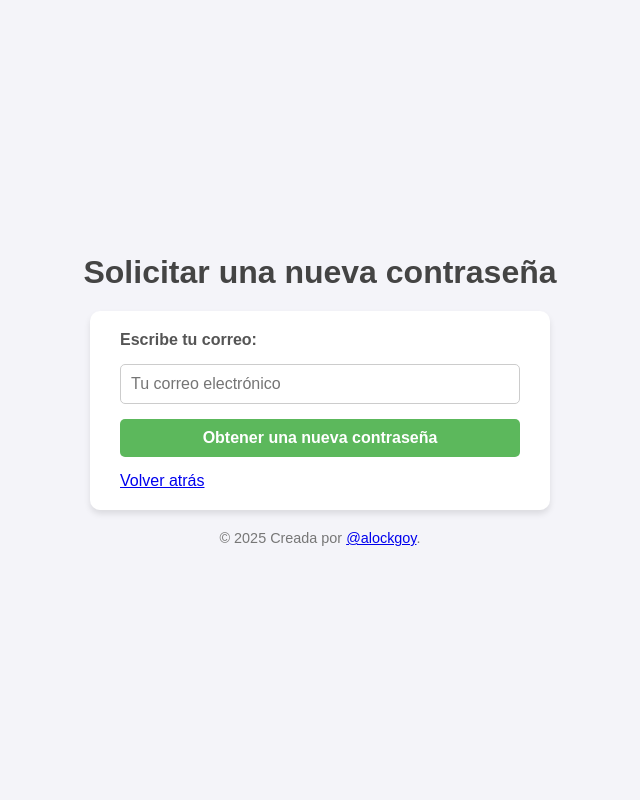
After one commit to alockgoy/juegospendientes, a PHP site: page /html/claveOlvidada.html in a window 1280 px wide. The commit adds this page. Shown: the whole page, without its empty margins (320-960 px from the left). Run offline with PHP 8.4, Linux system fonts and the light colour scheme.

Commit message:
Recuperar contraseña
Ahora se puede solicitar la recuperación de la contraseña, la cual llega mediante un correo electrónico al usuario de destino.

```diff
--- /dev/null
+++ b/css/claveOlvidada.css
@@ -0,0 +1,107 @@
+/* Estilo general */
+body {
+    font-family: Arial, sans-serif;
+    margin: 0;
+    padding: 0;
+    background-color: #f4f4f9;
+    color: #333;
+    display: flex;
+    flex-direction: column;
+    align-items: center;
+    justify-content: center;
+    height: 100vh;
+}
+
+/* Header */
+header {
+    text-align: center;
+    margin-bottom: 20px;
+}
+
+header h2 {
+    font-size: 2em;
+    color: #444;
+    margin: 0;
+}
+
+/* Contenedor de error */
+.error{
+    background-color: #f8d7da;
+    color: #721c24;
+    border: 1px solid #f5c6cb;
+    padding: 15px;
+    border-radius: 5px;
+    max-width: 400px;
+    width: 90%;
+    margin-bottom: 20px;
+    font-size: 1.1em;
+    text-align: center;
+}
+
+/* Main */
+main {
+    background-color: #fff;
+    padding: 20px 30px;
+    border-radius: 10px;
+    box-shadow: 0 4px 6px rgba(0, 0, 0, 0.1);
+    max-width: 400px;
+    width: 90%;
+}
+
+/* Formulario */
+form {
+    display: flex;
+    flex-direction: column;
+    gap: 15px;
+}
+
+/* Etiquetas */
+form label {
+    font-weight: bold;
+    color: #555;
+}
+
+/* Campos de entrada */
+form input[type="text"],
+form input[type="number"],
+form input[type="file"],
+form input[type="email"],
+form input[type="password"] {
+    padding: 10px;
+    font-size: 1em;
+    border: 1px solid #ccc;
+    border-radius: 5px;
+    width: 100%;
+    box-sizing: border-box;
+}
+
+/* Botón */
+form button {
+    padding: 10px 15px;
+    background-color: #5cb85c;
+    color: #fff;
+    font-size: 1em;
+    font-weight: bold;
+    border: none;
+    border-radius: 5px;
+    cursor: pointer;
+    text-align: center;
+    transition: background-color 0.3s ease;
+}
+
+form button:hover {
+    background-color: #4cae4c;
+}
+
+/* Espaciado entre los campos */
+form br {
+    display: none; /* Elimina los saltos de línea innecesarios */
+}
+
+/* Footer (si lo usas después) */
+footer {
+    text-align: center;
+    margin-top: 20px;
+    font-size: 0.9em;
+    color: #777;
+}
--- a/css/login.css
+++ b/css/login.css
@@ -84,3 +84,7 @@
     text-decoration: underline;
     transition: text-decoration 2s;
 }
+
+a#claveOlvidada:hover{
+  color: red;
+}
--- /dev/null
+++ b/html/claveOlvidada.html
@@ -0,0 +1,40 @@
+<!DOCTYPE html>
+<html lang="es">
+
+<head>
+    <meta charset="UTF-8">
+    <meta name="viewport" content="width=device-width, initial-scale=1.0">
+    <link rel="stylesheet" type="text/css" href="../css/claveOlvidada.css">
+    <title>Nueva contraseña</title>
+</head>
+
+<body>
+    <header>
+        <h2>Solicitar una nueva contraseña</h2>
+    </header>
+
+    <main>
+        <!--Formulario que solicita el correo al que se enviará una nueva contraseña-->
+        <form action="../php/claveOlvidada.php" method="post">
+            <!--Campo del correo-->
+            <label for="email">Escribe tu correo: </label>
+            <input type="email" name="email" placeholder="Tu correo electrónico" required />
+
+            <br/>
+
+            <!--Botón para enviar el formulario-->
+            <button type="submit">Obtener una nueva contraseña</button>
+
+            <!--Enlace para volver atrás-->
+            <section>
+                <a href="./login.html">Volver atrás</a>
+            </section>
+        </form>
+    </main>
+
+    <footer>
+        &copy; 2025 Creada por <a href="https://github.com/alockgoy/juegospendientes" target="_blank">@alockgoy</a>.
+    </footer>
+</body>
+
+</html>
--- a/html/login.html
+++ b/html/login.html
@@ -44,6 +44,12 @@
         <a href="./singup.html">Crear cuenta</a>
       </section>
 
+      <!--Enlace para la solicitud de recuperación de contraseñas-->
+      <section id="claveOlvidada">
+        <a href="./claveOlvidada.html">¿Has olvidado tu contraseña?</a>
+      </section>
+
+      <!--Enlace para volver atrás-->
       <section>
         <a href="../index.html">Volver atrás</a>
       </section>
--- a/sql/config.php
+++ b/sql/config.php
@@ -1,5 +1,5 @@
 <?php
-$host = 'localhost';
+$host = '172.21.0.2';
 $usuario = 'root';
 $password = 'root';
 $nombreBaseDatos = 'JuegosPendientes';
```
Also changed, not shown: php/claveOlvidada.php (added, +122 -0 lines).
